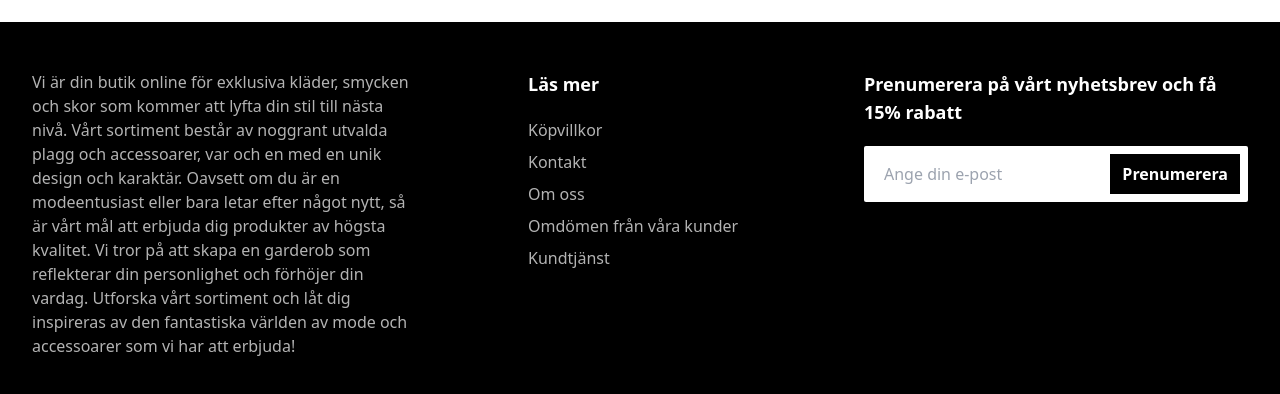
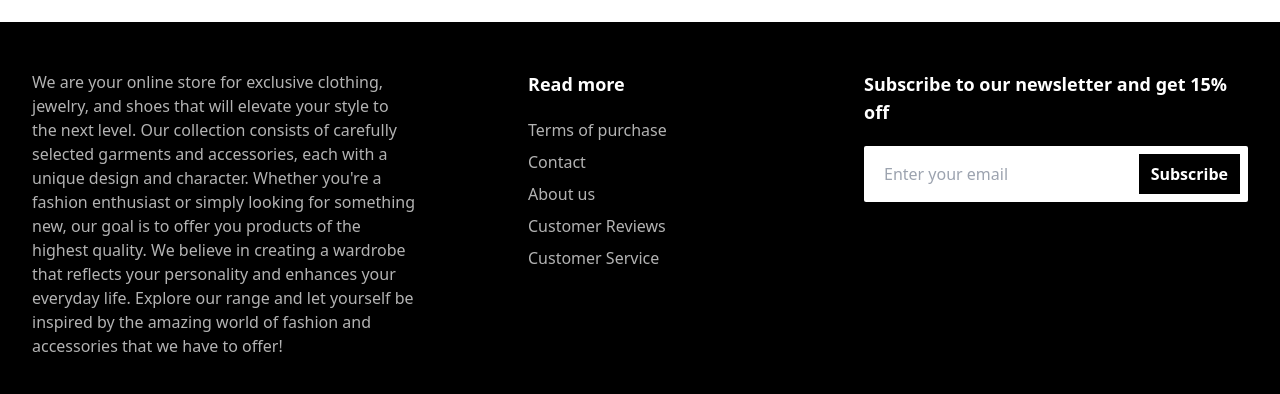
Before and after one commit to asanorberg/e-handel, a React (Vite) app: page / in a window 1280 px wide. Shown: the part 370-764 px from the top of the page. Built offline with nearby package versions, Linux system fonts and the light colour scheme; no server answers.

Commit message:
footer translated

```diff
--- a/src/components/Footer.jsx
+++ b/src/components/Footer.jsx
@@ -7,26 +7,27 @@ const Footer = () => {
         <div className="flex flex-wrap justify-between">
           <div className="w-full lg:w-1/3 mb-10 lg:mb-0 px-4">
             <p className="leading-6 mb-6 text-white opacity-70">
-              Vi är din butik online för exklusiva kläder, smycken och skor som
-              kommer att lyfta din stil till nästa nivå. Vårt sortiment består
-              av noggrant utvalda plagg och accessoarer, var och en med en unik
-              design och karaktär. Oavsett om du är en modeentusiast eller bara
-              letar efter något nytt, så är vårt mål att erbjuda dig produkter
-              av högsta kvalitet. Vi tror på att skapa en garderob som
-              reflekterar din personlighet och förhöjer din vardag. Utforska
-              vårt sortiment och låt dig inspireras av den fantastiska världen
-              av mode och accessoarer som vi har att erbjuda!
+              We are your online store for exclusive clothing, jewelry, and
+              shoes that will elevate your style to the next level. Our
+              collection consists of carefully selected garments and
+              accessories, each with a unique design and character. Whether
+              you're a fashion enthusiast or simply looking for something new,
+              our goal is to offer you products of the highest quality. We
+              believe in creating a wardrobe that reflects your personality and
+              enhances your everyday life. Explore our range and let yourself be
+              inspired by the amazing world of fashion and accessories that we
+              have to offer!
             </p>
           </div>
           <div className="w-full lg:w-1/3 lg:pl-24 px-4 mb-10 lg:mb-0">
-            <h5 className="text-lg font-bold mb-5 text-white">Läs mer</h5>
+            <h5 className="text-lg font-bold mb-5 text-white">Read more</h5>
             <ul className="opacity-70">
               <li className="mb-2">
                 <a
                   href="#"
                   className="inline-block text-white hover:text-gray-200"
                 >
-                  Köpvillkor
+                  Terms of purchase
                 </a>
               </li>
               <li className="mb-2">
@@ -34,7 +35,7 @@ const Footer = () => {
                   href="/contact"
                   className="inline-block text-white hover:text-gray-200"
                 >
-                  Kontakt
+                  Contact
                 </a>
               </li>
               <li className="mb-2">
@@ -42,7 +43,7 @@ const Footer = () => {
                   href="#"
                   className="inline-block text-white hover:text-gray-200"
                 >
-                  Om oss
+                  About us{" "}
                 </a>
               </li>
               <li className="mb-2">
@@ -50,7 +51,7 @@ const Footer = () => {
                   href="#"
                   className="inline-block text-white hover:text-gray-200"
                 >
-                  Omdömen från våra kunder
+                  Customer Reviews
                 </a>
               </li>
               <li className="mb-2">
@@ -58,24 +59,25 @@ const Footer = () => {
                   href="#"
                   className="inline-block text-white hover:text-gray-200"
                 >
-                  Kundtjänst
+                  Customer Service
                 </a>
               </li>
             </ul>
           </div>
           <div className="w-full lg:w-1/3 px-4">
             <h5 className="text-lg font-bold mb-5 text-white">
-              Prenumerera på vårt nyhetsbrev och få 15% rabatt
+              Subscribe to our newsletter and get 15% off
             </h5>
             <form action="">
               <div className="flex items-center pl-3 pr-2 py-2 bg-white rounded-sm">
                 <input
                   type="text"
                   className="w-full px-2 inline-block bg-transparent border-none text-base outline-none text-black"
-                  placeholder="Ange din e-post"
+                  placeholder="Enter your email
+                  "
                 />
                 <button className="ml-auto inline-block px-3 py-2 bg-black hover:opacity-90 text-white font-bold transition duration-200 button-rounding">
-                  Prenumerera
+                  Subscribe
                 </button>
               </div>
             </form>
```
